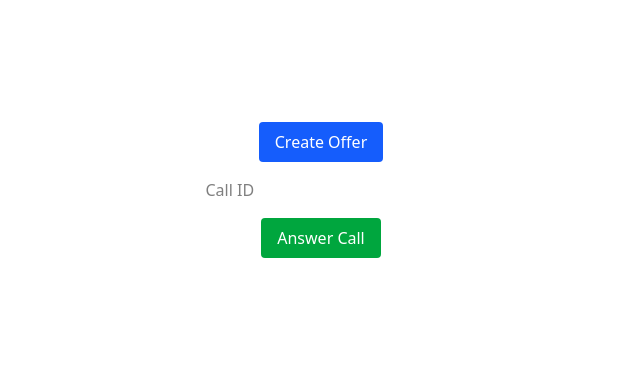
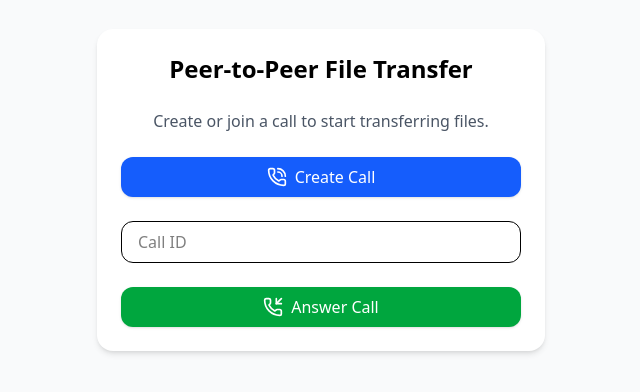
Before and after one commit to NOOB-3301/Project_Share_V2, a Next.js app: page /share in a window 1280 px wide. Shown: the part 210-602 px from the top of the page, without its empty margins (319-959 px from the left). Built offline with nearby package versions, Linux system fonts and the light colour scheme.

Commit message:
feat: enhance RoomPage UI with file transfer controls and progress indicators

```diff
--- a/app/share/page.tsx
+++ b/app/share/page.tsx
@@ -12,6 +12,8 @@ import {
   getDocs,
 } from "firebase/firestore";
 // import streamSaver from 'streamsaver'
+import { UploadCloud, PhoneCall, PhoneIncoming } from 'lucide-react';
+
 
 
 export default function RoomPage() {
@@ -19,20 +21,11 @@ export default function RoomPage() {
   const [callId, setCallId] = useState<string>("");
   const [dataChannel, setDataChannel] = useState<RTCDataChannel | null>(null);
   const receivedBuffers = useRef<Blob[]>([]);
-  // const [receivedFileURL, setReceivedFileURL] = useState<string | null>(null);
-
-  const receivedMetadata = useRef<{ name: string; type: string; size:number } | null>(null);
-  const [downloadFilename, setDownloadFilename] = useState<string>("received-file");
-
-
-  const [sendProgress, setSendProgress] = useState<number>(0);
+  const receivedMetadata = useRef<{ name: string; type: string; size: number } | null>(null);
   const [receiveProgress, setReceiveProgress] = useState<number>(0);
-
   const receivedSize = useRef<number>(0);
-
   const [uploadProgress, setUploadProgress] = useState<number>(0);
   const [isUploading, setIsUploading] = useState<boolean>(false);
-
   const fileStream = useRef<WritableStreamDefaultWriter | null>(null);
 
 
@@ -49,7 +42,7 @@ export default function RoomPage() {
     setPc(newPc);
 
     // ✅ Create data channel
-    const channel = newPc.createDataChannel("fileTransfer",{ordered:true,maxRetransmits:0});
+    const channel = newPc.createDataChannel("fileTransfer", { ordered: true, maxRetransmits: 0 });
     console.log(channel)
     setDataChannel(channel);
 
@@ -153,7 +146,7 @@ export default function RoomPage() {
     });
   };
 
-  const handleReceiveData = async(data: any) => {
+  const handleReceiveData = async (data: any) => {
     console.log(data)
     if (typeof data === "string") {
       try {
@@ -269,70 +262,81 @@ export default function RoomPage() {
     }
   };
 
+  return (
+    <div className="min-h-screen w-full flex flex-col justify-center items-center space-y-6 p-4 bg-gray-50">
+      <div className="max-w-md w-full space-y-6 bg-white p-6 rounded-2xl shadow-md">
+        <h1 className="text-2xl font-bold text-center">Peer-to-Peer File Transfer</h1>
+        <p className="text-gray-600 text-center">
+          Create or join a call to start transferring files.
+        </p>
 
-
-
-
-  return (
-    <div className="h-screen w-screen flex flex-col justify-center items-center space-y-4">
         <button
           onClick={handleCreateOffer}
-        className="bg-blue-600 text-white px-4 py-2 rounded"
+          className="w-full flex items-center justify-center space-x-2 bg-blue-600 text-white px-4 py-2 rounded-xl shadow hover:bg-blue-700 transition"
         >
-        Create Offer
+          <PhoneCall className="w-5 h-5" />
+          <span>Create Call</span>
         </button>
 
         {callId && (
-        <div>
-          Call ID: <code>{callId}</code>
+          <div className="text-center text-sm text-gray-800">
+            Call ID: <code className="text-blue-600 font-mono">{callId}</code>
           </div>
         )}
 
-      <input onChange={(e) => setCallId(e.target.value)} value={callId} type="text" placeholder="Call ID" />
-      <button onClick={handleAnwserCall} className="bg-green-600 text-white px-4 py-2 rounded">
-        Answer Call
+        <input
+          type="text"
+          placeholder="Call ID"
+          value={callId}
+          onChange={(e) => setCallId(e.target.value)}
+          className="w-full border rounded-xl px-4 py-2 focus:outline-none focus:ring-2 focus:ring-blue-400"
+        />
+
+        <button
+          onClick={handleAnwserCall}
+          className="w-full flex items-center justify-center space-x-2 bg-green-600 text-white px-4 py-2 rounded-xl shadow hover:bg-green-700 transition"
+        >
+          <PhoneIncoming className="w-5 h-5" />
+          <span>Answer Call</span>
         </button>
 
-      {/* Upload file to send */}
-      {dataChannel && dataChannel.readyState === "open" && (
-        <div>
-          <input type="file" onChange={handleSendFile} />
+        {dataChannel?.readyState === 'open' && (
+          <div className="w-full">
+            <label className="block mb-1 text-sm font-medium text-gray-700">Send a File:</label>
+            <input
+              type="file"
+              onChange={handleSendFile}
+              className="w-full text-sm file:mr-4 file:py-2 file:px-4 file:rounded-xl file:border-0 file:text-white file:bg-blue-600 hover:file:bg-blue-700"
+            />
           </div>
         )}
 
-      {/* Show download link when file is received */}
-      {/* {receivedFileURL && (
-        <div>
-          <a href={receivedFileURL} download={downloadFilename}>
-            Download Received File
-          </a>
-        </div>
-      )} */}
         {isUploading && (
-  <div className="w-full px-4">
+          <div className="w-full">
             <div className="bg-gray-200 h-4 rounded-full overflow-hidden">
               <div
                 className="bg-blue-600 h-full transition-all duration-300"
                 style={{ width: `${uploadProgress}%` }}
               />
             </div>
-    <div className="text-sm text-center mt-1">{uploadProgress}%</div>
+            <div className="text-sm text-center mt-1 text-gray-700">{uploadProgress}% Uploading</div>
           </div>
         )}
 
-
         {receiveProgress > 0 && receiveProgress < 100 && (
-  <div className="w-full px-4">
+          <div className="w-full">
             <div className="bg-gray-200 h-4 rounded-full overflow-hidden">
               <div
                 className="bg-green-600 h-full transition-all duration-300"
                 style={{ width: `${receiveProgress}%` }}
               />
             </div>
-    <div className="text-sm text-center mt-1">{receiveProgress}% Downloading</div>
+            <div className="text-sm text-center mt-1 text-gray-700">
+              {receiveProgress}% Downloading
+            </div>
           </div>
         )}
-
+      </div>
     </div>
   );
 }
```
Lines whose indentation alone changed are shown as unchanged.
